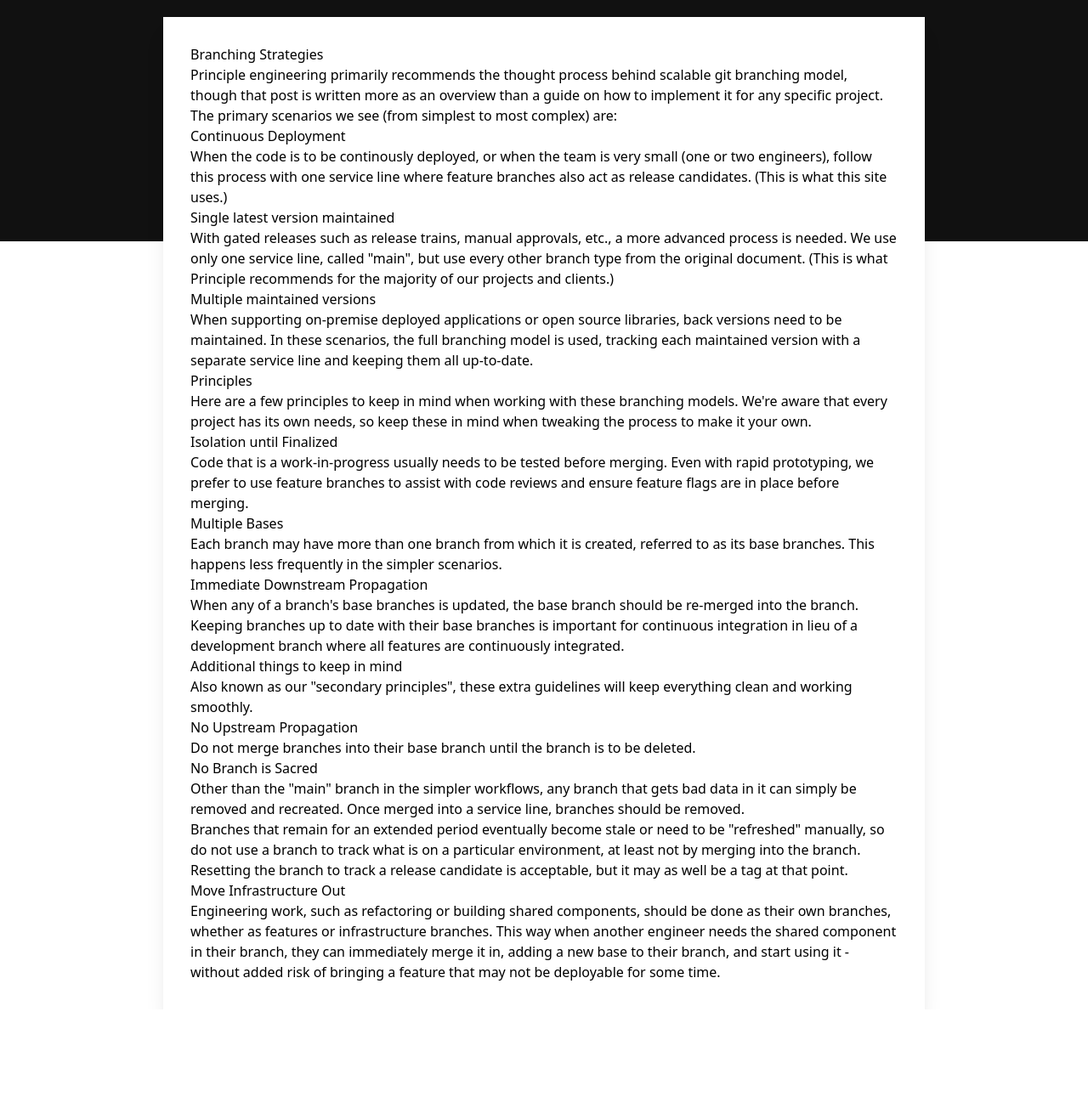
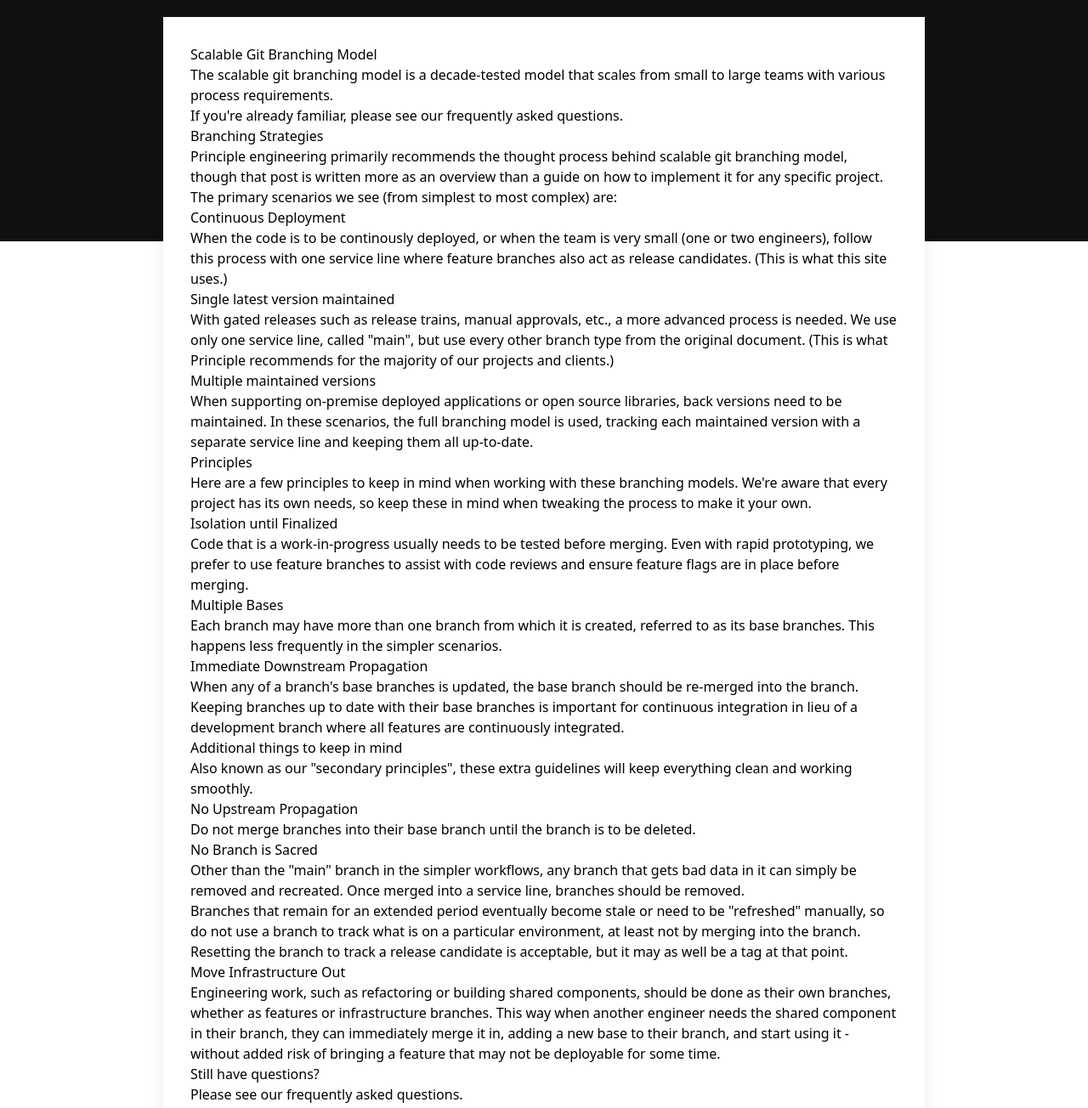
Before and after one commit to PrincipleStudios/PrincipleTools, an Astro site in the folder PrincipleStudios.Tools.Ui/: page /branching in a window 1280 px wide. Shown: the part 100-1404 px from the top of the page at 85% size. Before the commit the page ends 1288 px from the top, so only its background shows below. Built offline with nearby package versions, Linux system fonts and the light colour scheme; Astro itself is replaced by a stand-in of ours; some packages are replaced by stand-ins of ours.

Commit message:
Add links to the FAQ

```diff
--- a/PrincipleStudios.Tools.Ui/src/pages/branching/faq.mdx
+++ b/PrincipleStudios.Tools.Ui/src/pages/branching/faq.mdx
@@ -6,9 +6,9 @@
 
 export { components } from '@/components/mdx/components.astro';
 
-# FAQ's for the Scalable Git Branching Strategy
+# FAQ's for the Scalable Git Branching Model
 
-## What are the scalable git branching strategy gotchas?
+## What are the scalable git branching model gotchas?
 
 The following situations are ones we have found developers need to unlearn
 habits from other workflows:
@@ -126,7 +126,7 @@
 ## How do I pick a workflow?
 
 The best workflow for your team depends on your team's structure and
-requirements. Components in the Scalable Git Branching Strategy are intended to
+requirements. Components in the Scalable Git Branching Model are intended to
 be optional, so the following questions will help you build your workflow.
 
 Do you deploy individual features, or do you use a release train or per-sprint
--- a/PrincipleStudios.Tools.Ui/src/pages/branching/index.mdx
+++ b/PrincipleStudios.Tools.Ui/src/pages/branching/index.mdx
@@ -6,7 +6,14 @@
 
 export { components } from '@/components/mdx/components.astro';
 
-# Branching Strategies
+# Scalable Git Branching Model
+
+The [scalable git branching model][1] is a decade-tested model that scales from
+small to large teams with various process requirements.
+
+If you're already familiar, please see our [frequently asked questions](./faq).
+
+## Branching Strategies
 
 Principle engineering primarily recommends the thought process behind [scalable git branching model][1], though that
 post is written more as an overview than a guide on how to implement it for any specific project. The primary scenarios
@@ -29,36 +36,36 @@
    these scenarios, the full branching model is used, tracking each maintained version with a separate service line
    and keeping them all up-to-date.
 
-# Principles
+## Principles
 
 Here are a few principles to keep in mind when working with these branching models. We're aware that every project has
 its own needs, so keep these in mind when tweaking the process to make it your own.
 
-## Isolation until Finalized
+### Isolation until Finalized
 
 Code that is a work-in-progress usually needs to be tested before merging. Even with rapid prototyping, we prefer to
 use feature branches to assist with code reviews and ensure feature flags are in place before merging.
 
-## Multiple Bases
+### Multiple Bases
 
 Each branch may have more than one branch from which it is created, referred to as its base branches. This happens less
 frequently in the simpler scenarios.
 
-## Immediate Downstream Propagation
+### Immediate Downstream Propagation
 
 When any of a branch's base branches is updated, the base branch should be re-merged into the branch. Keeping branches
 up to date with their base branches is important for continuous integration in lieu of a development branch where all
 features are continuously integrated.
 
-# Additional things to keep in mind
+## Additional things to keep in mind
 
 Also known as our "secondary principles", these extra guidelines will keep everything clean and working smoothly.
 
-## No Upstream Propagation
+### No Upstream Propagation
 
 Do not merge branches into their base branch until the branch is to be deleted.
 
-## No Branch is Sacred
+### No Branch is Sacred
 
 Other than the "main" branch in the simpler workflows, any branch that gets bad data in it can simply be removed and
 recreated. Once merged into a service line, branches should be removed.
@@ -67,11 +74,15 @@
 > a branch to track what is on a particular environment, at least not by merging into the branch. Resetting the branch
 > to track a release candidate is acceptable, but it may as well be a tag at that point.
 
-## Move Infrastructure Out
+### Move Infrastructure Out
 
 Engineering work, such as refactoring or building shared components, should be done as their own branches, whether as
 features or infrastructure branches. This way when another engineer needs the shared component in their branch, they
 can immediately merge it in, adding a new base to their branch, and start using it - without added risk of bringing a
 feature that may not be deployable for some time.
 
+## Still have questions?
+
+Please see our [frequently asked questions](./faq).
+
 [1]: https://principlestudios.com/article/a-scalable-git-branching-model
```
